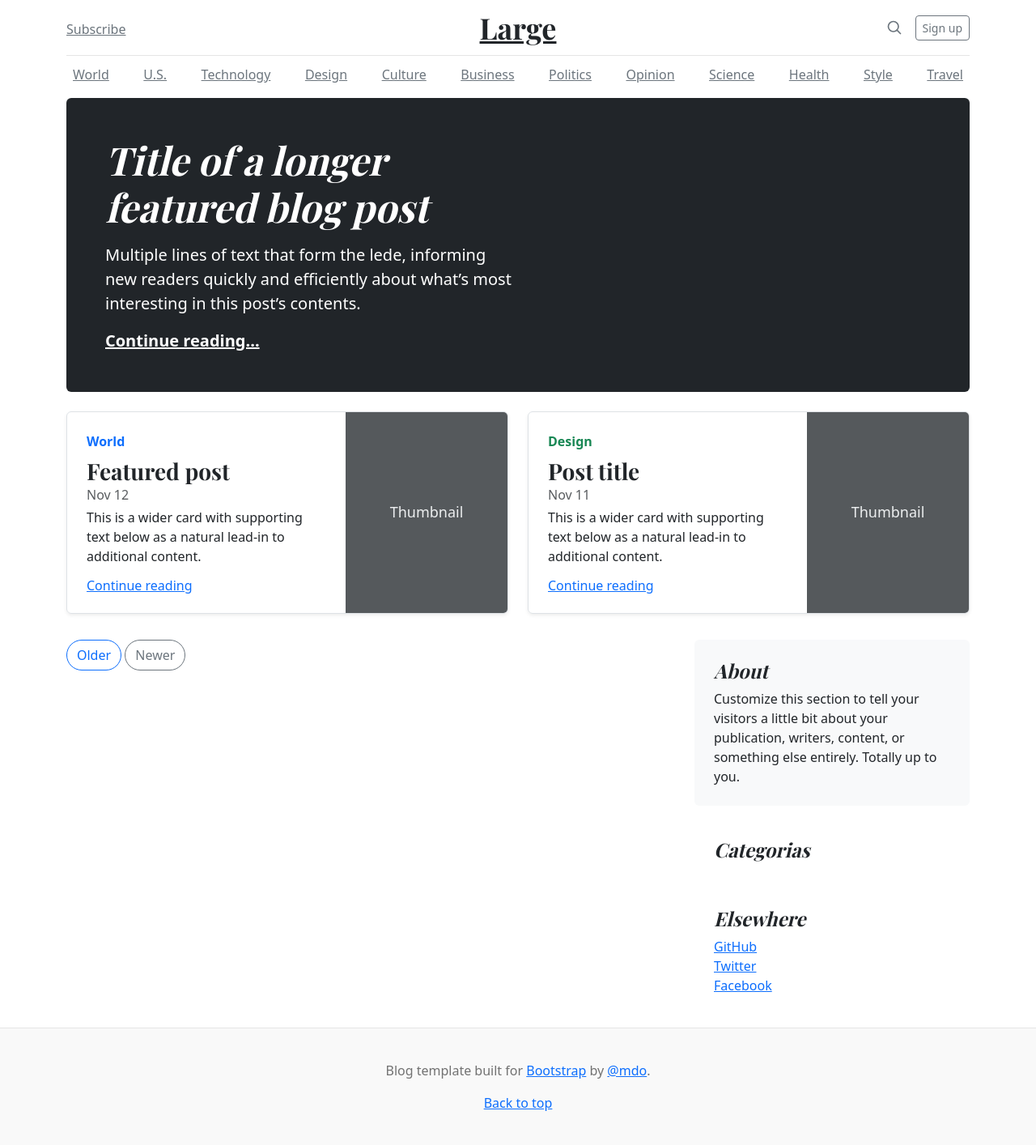
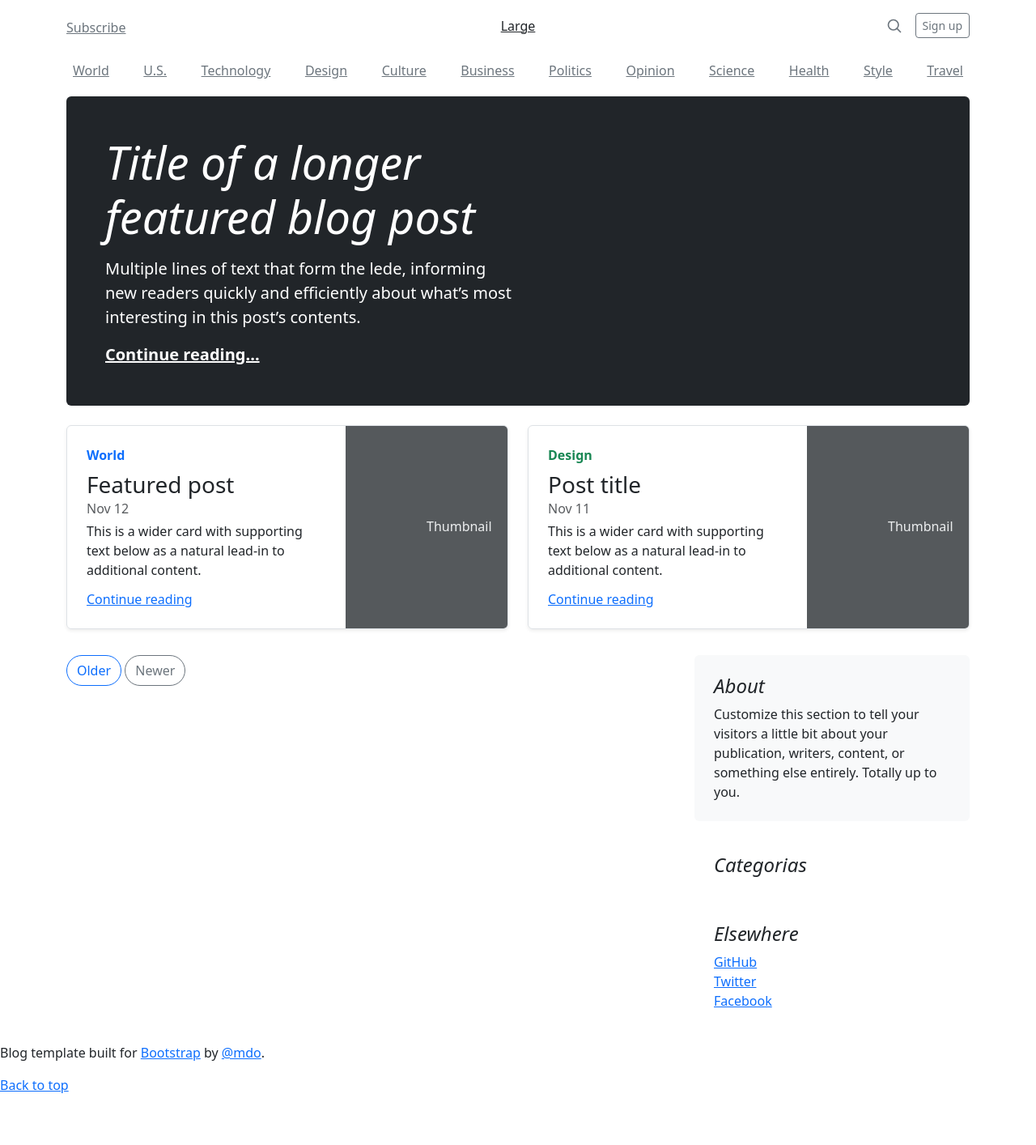
Before and after one commit to Annalu-R/Blogpvnn-atual, a PHP site: the page made by app/views/blog/blog(cópia).php in a window 1280 px wide. Shown: the whole page at 81% size. After the commit the page ends 1350 px from the top, so only its background shows below. Run offline with PHP 8.4, Linux system fonts and the light colour scheme; the template is opened without the code that fills it, so the values that code supplies are empty; some libraries are stand-ins or nearby versions.

Commit message:
01/02 pt2

```diff
--- a/app/views/blog/css/blog.css
+++ b/app/views/blog/css/blog.css
@@ -1,194 +1,15 @@
-/* stylelint-disable selector-list-comma-newline-after */
-
-.blog-header {
-  border-bottom: 1px solid #e5e5e5;
+.titulo{
+  font-size: 20px;
 }
 
-.blog-header-logo {
-  font-family: "Playfair Display", Georgia, "Times New Roman", serif
-    /*rtl:Amiri, Georgia, "Times New Roman", serif*/
-  ;
-  font-size: 2.25rem;
+.subtitulo{
+  font-family: serif;
+  font-style: italic;
+
 }
 
-.blog-header-logo:hover {
-  text-decoration: none;
+.titulo-subtitulo{
+  margin-left: 15px;
+  padding-left: 15px;
+
 }
-
-h1,
-h2,
-h3,
-h4,
-h5,
-h6 {
-  font-family: "Playfair Display", Georgia, "Times New Roman", serif
-    /*rtl:Amiri, Georgia, "Times New Roman", serif*/
-  ;
-}
-
-.display-4 {
-  font-size: 2.5rem;
-}
-
-@media (min-width: 768px) {
-  .display-4 {
-    font-size: 3rem;
-  }
-}
-
-.flex-auto {
-  flex: 0 0 auto;
-}
-
-.h-250 {
-  height: 250px;
-}
-
-@media (min-width: 768px) {
-  .h-md-250 {
-    height: 250px;
-  }
-}
-
-/* Pagination */
-.blog-pagination {
-  margin-bottom: 4rem;
-}
-
-/*
- * Blog posts
- */
-.blog-post {
-  margin-bottom: 4rem;
-}
-
-.blog-post-title {
-  font-size: 2.5rem;
-}
-
-.blog-post-meta {
-  margin-bottom: 1.25rem;
-  color: #727272;
-}
-
-/*
- * Footer
- */
-.blog-footer {
-  padding: 2.5rem 0;
-  color: #727272;
-  text-align: center;
-  background-color: #f9f9f9;
-  border-top: .05rem solid #e5e5e5;
-}
-
-.blog-footer p:last-child {
-  margin-bottom: 0;
-}
-
-
-.bd-placeholder-img {
-  font-size: 1.125rem;
-  text-anchor: middle;
-  -webkit-user-select: none;
-  -moz-user-select: none;
-  user-select: none;
-}
-
-@media (min-width: 768px) {
-  .bd-placeholder-img-lg {
-    font-size: 3.5rem;
-  }
-}
-
-.b-example-divider {
-  height: 3rem;
-  background-color: rgba(0, 0, 0, .1);
-  border: solid rgba(0, 0, 0, .15);
-  border-width: 1px 0;
-  box-shadow: inset 0 .5em 1.5em rgba(0, 0, 0, .1), inset 0 .125em .5em rgba(0, 0, 0, .15);
-}
-
-.b-example-vr {
-  flex-shrink: 0;
-  width: 1.5rem;
-  height: 100vh;
-}
-
-.bi {
-  vertical-align: -.125em;
-  fill: currentColor;
-}
-
-.nav-scroller {
-  position: relative;
-  z-index: 2;
-  height: 2.75rem;
-  overflow-y: hidden;
-}
-
-.nav-scroller .nav {
-  display: flex;
-  flex-wrap: nowrap;
-  padding-bottom: 1rem;
-  margin-top: -1px;
-  overflow-x: auto;
-  text-align: center;
-  white-space: nowrap;
-  -webkit-overflow-scrolling: touch;
-}
-
-
-
-/* recortado */
-
-.bd-placeholder-img {
-  font-size: 1.125rem;
-  text-anchor: middle;
-  -webkit-user-select: none;
-  -moz-user-select: none;
-  user-select: none;
-}
-
-@media (min-width: 768px) {
-  .bd-placeholder-img-lg {
-    font-size: 3.5rem;
-  }
-}
-
-.b-example-divider {
-  height: 3rem;
-  background-color: rgba(0, 0, 0, .1);
-  border: solid rgba(0, 0, 0, .15);
-  border-width: 1px 0;
-  box-shadow: inset 0 .5em 1.5em rgba(0, 0, 0, .1), inset 0 .125em .5em rgba(0, 0, 0, .15);
-}
-
-.b-example-vr {
-  flex-shrink: 0;
-  width: 1.5rem;
-  height: 100vh;
-}
-
-.bi {
-  vertical-align: -.125em;
-  fill: currentColor;
-}
-
-.nav-scroller {
-  position: relative;
-  z-index: 2;
-  height: 2.75rem;
-  overflow-y: hidden;
-}
-
-.nav-scroller .nav {
-  display: flex;
-  flex-wrap: nowrap;
-  padding-bottom: 1rem;
-  margin-top: -1px;
-  overflow-x: auto;
-  text-align: center;
-  white-space: nowrap;
-  -webkit-overflow-scrolling: touch;
-}
--- a/app/views/blog/menu_lateral.php
+++ b/app/views/blog/menu_lateral.php
@@ -1,5 +1,5 @@
 <div class="menu-aside col-3" style="background-color: #664997">
-<nav id="sidebarMenu" class="col-md-3 col-lg-2 d-md-block bg-light sidebar collapse">
+<nav id="sidebarMenu" class="col-md-3 col-lg-2 d-md-block sidebar collapse">
       <div class="position-sticky pt-6">
         <ul class="nav column">
           <li class="nav-item">
@@ -17,7 +17,7 @@
           <li class="nav-item">
             <a class="nav-link" href="#">
               <svg xmlns="http://www.w3.org/2000/svg" width="24" height="24" viewBox="0 0 24 24" fill="none" stroke="currentColor" stroke-width="2" stroke-linecap="round" stroke-linejoin="round" class="feather feather-users" aria-hidden="true"><path d="M17 21v-2a4 4 0 0 0-4-4H5a4 4 0 0 0-4 4v2"></path><circle cx="9" cy="7" r="4"></circle><path d="M23 21v-2a4 4 0 0 0-3-3.87"></path><path d="M16 3.13a4 4 0 0 1 0 7.75"></path></svg>
-              Uusários
+              Usuários
             </a>
           </li>
           <li class="nav-item">
```
Also changed, not shown: app/views/blog/header.php (+24 -17 lines), app/views/blog/home.php (+7 -7 lines).
